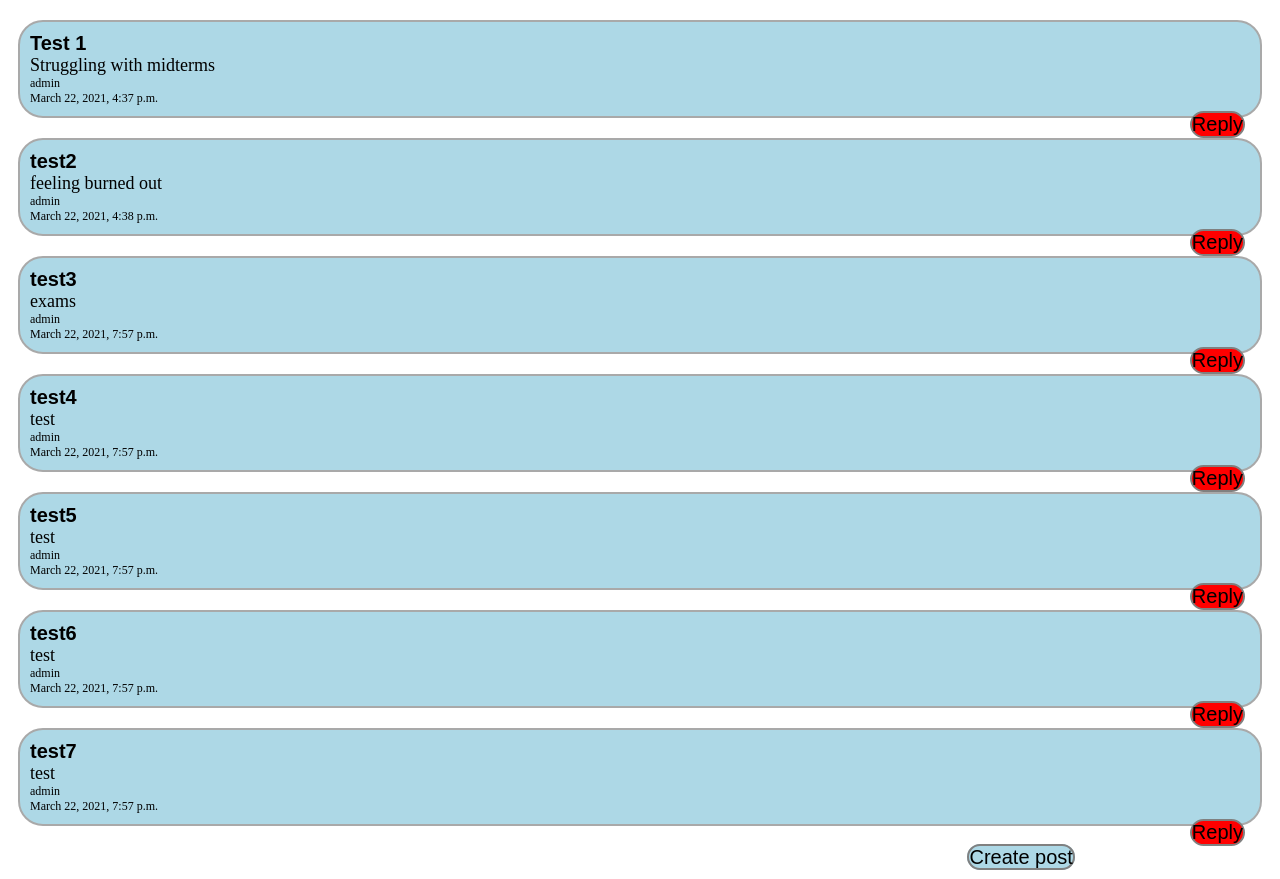
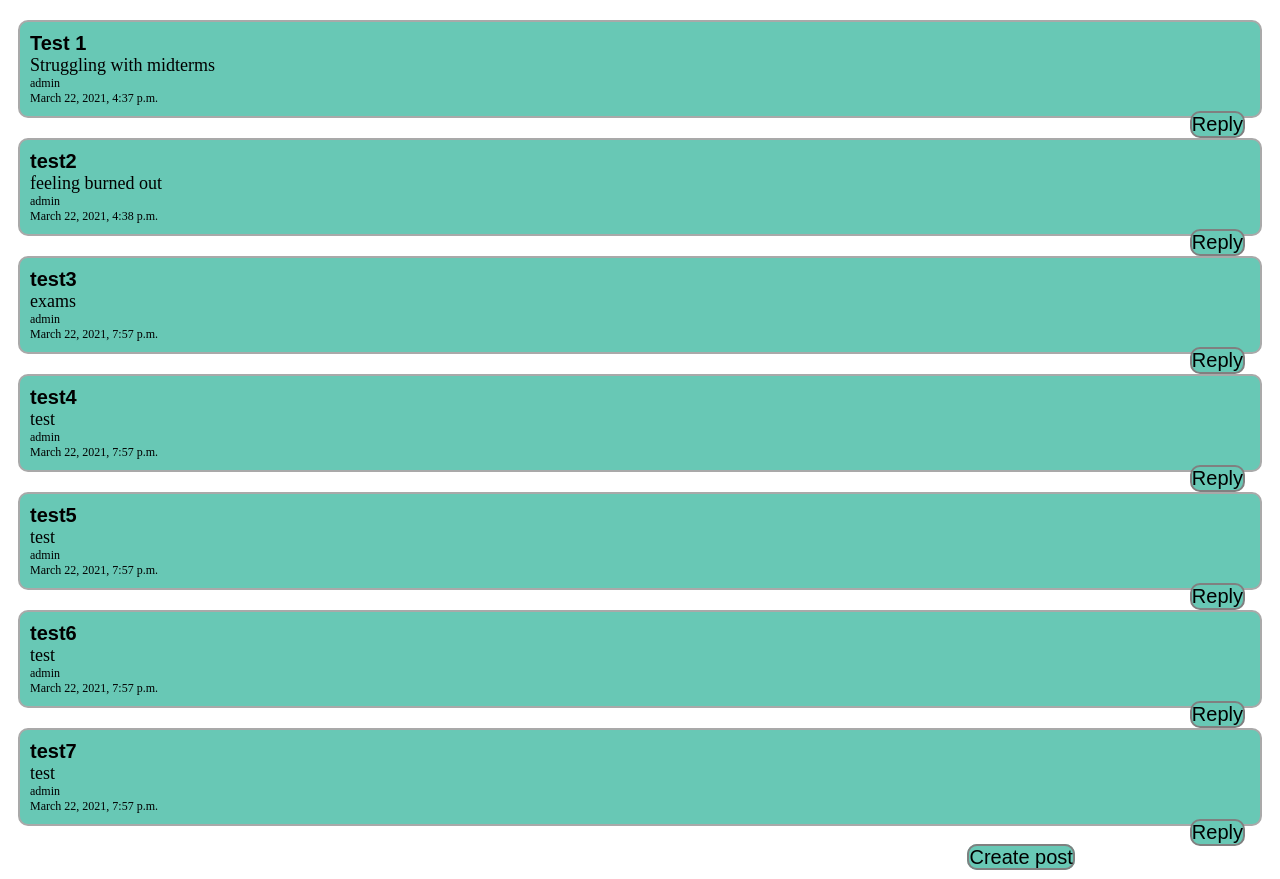
Before and after one commit to tmatsuzawa2/badger-buddy, a Django app: page /board/ in a window 1280 px wide. Run offline with Django 3.2, Linux system fonts and the light colour scheme; data comes from the database, SQL or seed files in the repository; some libraries are stand-ins or nearby versions.

Commit message:
changed colors

```diff
--- a/discussion_board/static/style.css
+++ b/discussion_board/static/style.css
@@ -32,10 +32,10 @@ a:hover {
 }
 
 .post {
-    background-color:#add8e6;
+    background-color:#68C8B5;
     margin-top:20px;
     padding:10px;
-    border-radius: 25px;
+    border-radius: 10px;
     border: 2px solid #a9a9a9;
 }
 
@@ -44,15 +44,15 @@ a:hover {
 }
 
 #create-button {
-    background-color:#add8e6;
-    border-radius: 25px;
+    background-color:#68C8B5;
+    border-radius: 10px;
     border: 2px solid gray;
     color: black;
     margin: 100px;
 }
 #reply-button {
-    background-color:red;
-    border-radius: 25px;
+    background-color:#68C8B5;
+    border-radius: 10px;
     border: 2px solid gray;
     color: black;
     float:right;
```
